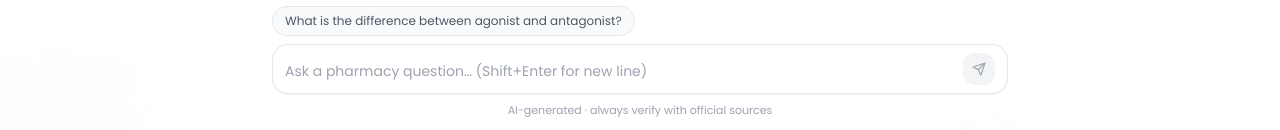
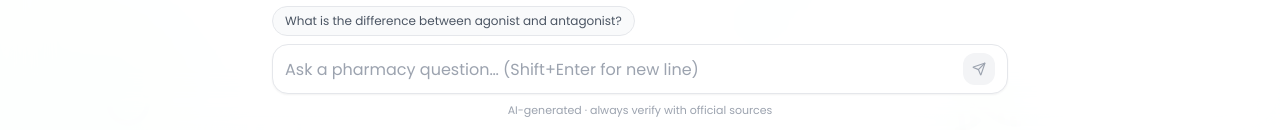
Before and after one commit to umar-hayat-uh/pharma-wallah, a Next.js app: page /ai-guide in a window 1280 px wide. Shown: the part 670-800 px from the top of the page. Built offline with nearby package versions, Linux system fonts and the light colour scheme.

Commit message:
Chat fix

```diff
--- a/src/app/(site)/ai-guide/page.tsx
+++ b/src/app/(site)/ai-guide/page.tsx
@@ -345,7 +345,8 @@ export default function AIGuidePage() {
               onKeyDown={handleKeyDown}
               onFocus={handleTextareaFocus}
               placeholder="Ask a pharmacy question… (Shift+Enter for new line)"
-              className="flex-1 min-w-0 resize-none bg-transparent outline-none text-sm text-gray-800 placeholder-gray-400 leading-relaxed py-0.5 max-h-36 overflow-y-auto"
+              className="flex-1 min-w-0 resize-none bg-transparent outline-none text-gray-800 placeholder-gray-400 leading-relaxed py-0.5 max-h-36 overflow-y-auto"
+              style={{ fontSize: "16px" }} // prevents iOS Safari auto-zoom (triggers when font-size < 16px)
             />
             <button
               onClick={handleSend}
```
